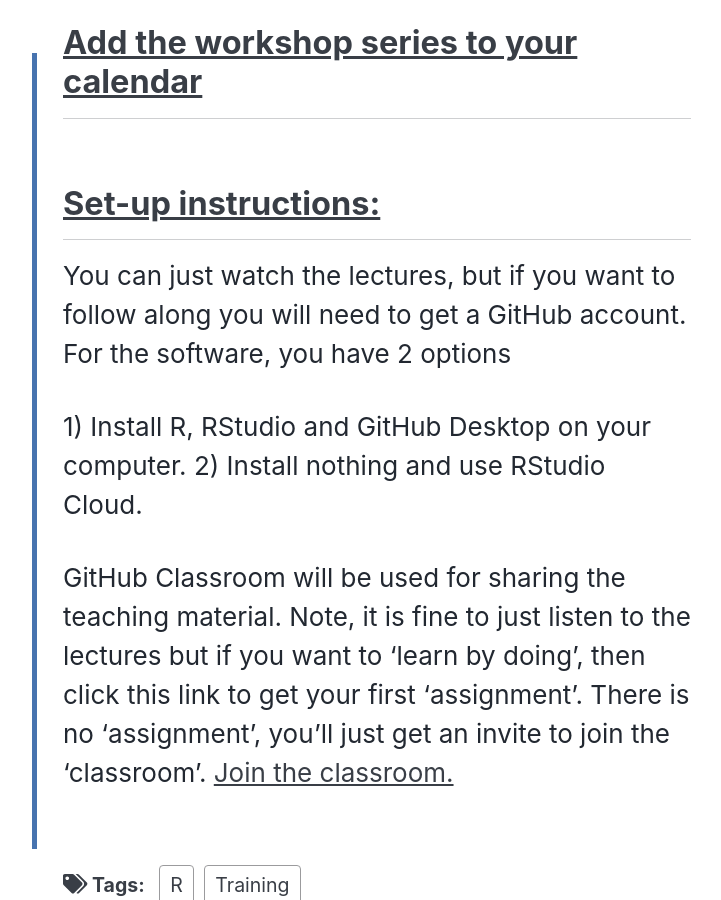
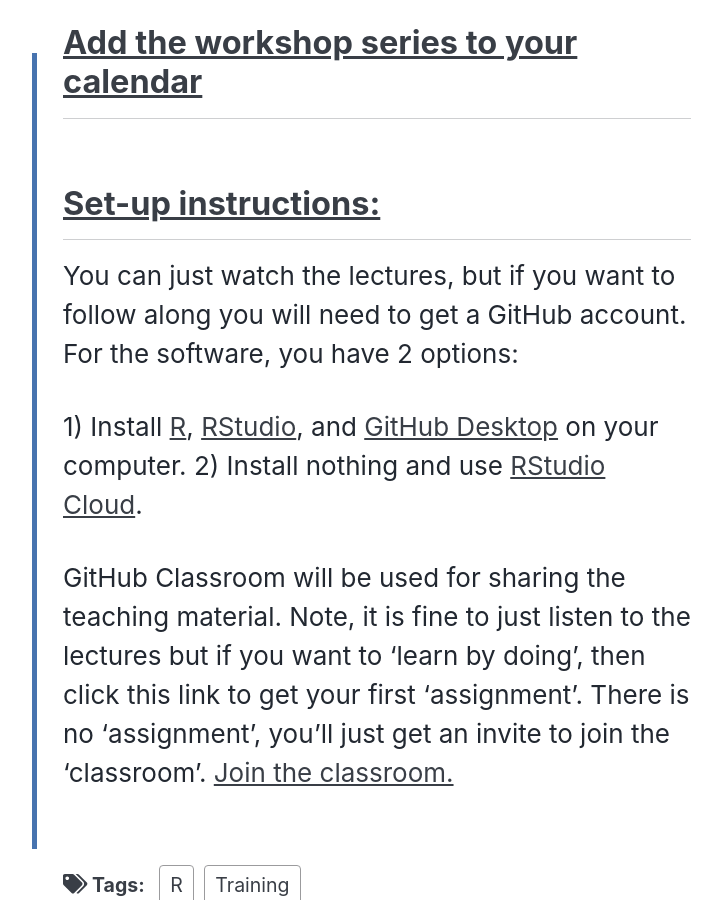
Before and after one commit to noaa-fit-news/noaa-fit-news.github.io, a Jekyll site: the page built from _posts/2021-06-02-practical-R-workflow.md, in a window 1280 px wide and 900 px high, scrolled down 998 px. Shown: the whole window, without its empty margins (263-984 px from the left). Built offline with Jekyll 4.4.1, drawn with Linux system fonts in a browser that asks for light colours; cached includes are drawn as plain includes; nearby versions of some CDN libraries; part of the change alters nothing that is shown.

```diff
--- a/_posts/2021-06-02-practical-R-workflow.md
+++ b/_posts/2021-06-02-practical-R-workflow.md
@@ -16,9 +16,9 @@ The workshop will be focused on tools and practices for NMFS scientists to help
 
 ## [Set-up instructions:](https://rverse-tutorials.github.io/RWorkflow-NWFSC-2021/set-up.html)
 
-You can just watch the lectures, but if you want to follow along you will need to get a GitHub account. For the software, you have 2 options
+You can just watch the lectures, but if you want to follow along you will need to get a GitHub account. For the software, you have 2 options:
 
-1) Install R, RStudio and GitHub Desktop on your computer.
-2) Install nothing and use RStudio Cloud.
+1) Install [R](https://www.r-project.org/), [RStudio](https://www.rstudio.com/products/rstudio/), and [GitHub Desktop](https://desktop.github.com/) on your computer.
+2) Install nothing and use [RStudio Cloud](https://rstudio.cloud/).
 
 GitHub Classroom will be used for sharing the teaching material. Note, it is fine to just listen to the lectures but if you want to 'learn by doing', then click this link to get your first 'assignment'. There is no 'assignment', you'll just get an invite to join the 'classroom'. [Join the classroom.](https://classroom.github.com/a/dBZRHuJY)
```
